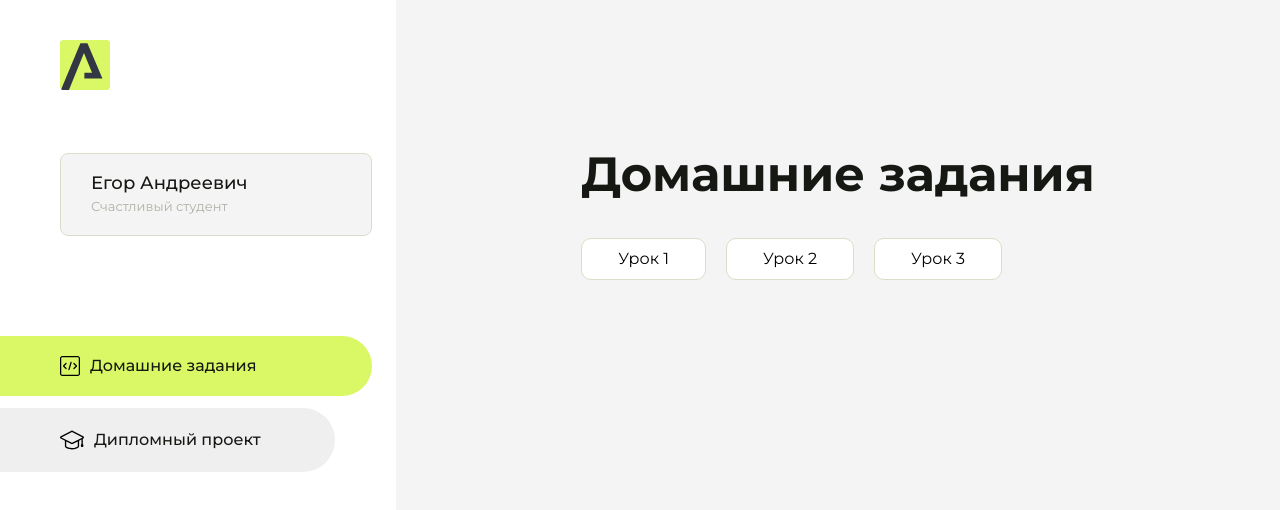
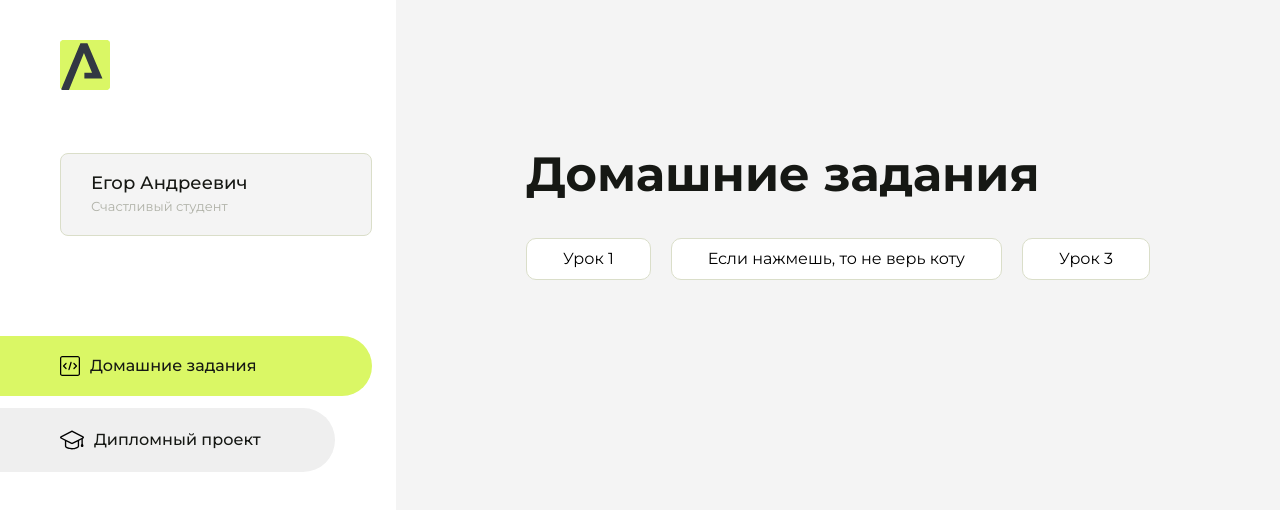
Before and after one commit to cobaka6733-source/homework, a plain HTML site: page index.html in a window 1280 px wide. Drawn offline with Linux system fonts and the light colour scheme.

Commit message:
Update index.html

```diff
--- a/index.html
+++ b/index.html
@@ -96,7 +96,7 @@
                         <a href="Aroken/index.html">Урок 1</a>
                     </li>
                     <li class="content__list-item">
-                        <a href="dwa/index.html">Урок 2</a>
+                        <a href="cats/index.html">Если нажмешь, то не верь коту</a>
                     </li>
                     <li class="content__list-item">
                         <a href="dwa/index.html">Урок 3</a>
```
